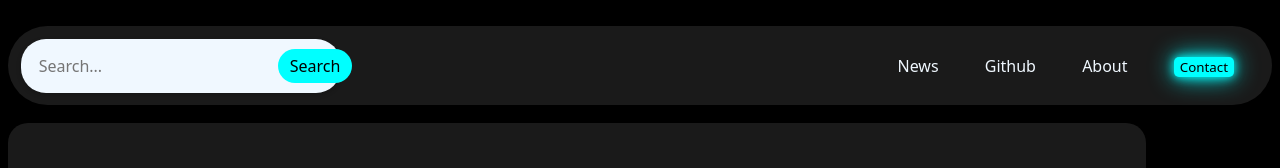
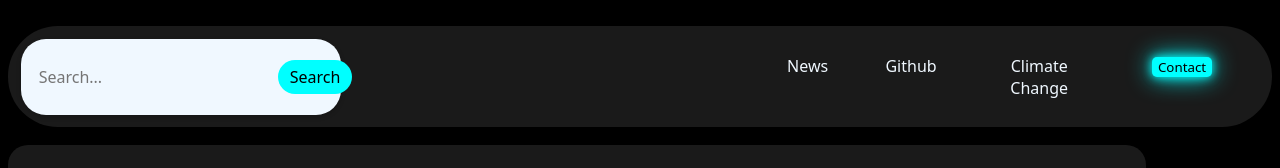
Before and after one commit to alanNEF/WeatherWebApp, a plain HTML site: page Weather/index.html in a window 1280 px wide. Shown: the top 168 px of the page. Drawn offline with Linux system fonts and the light colour scheme.

Commit message:
Update index.html

```diff
--- a/Weather/index.html
+++ b/Weather/index.html
@@ -20,7 +20,7 @@
           <ul>
             <li><a href="https://apnews.com">News</a></li>
             <li><a href="https://github.com/alanNEF/WeatherWebApp/tree/main">Github</a></li>
-            <li><a href="aboutUs.html">About</a></li>
+            <li><a href="aboutUs.html">Climate Change</a></li>
             <li><button>Contact</button></li>
           </ul>
         </div>
```
